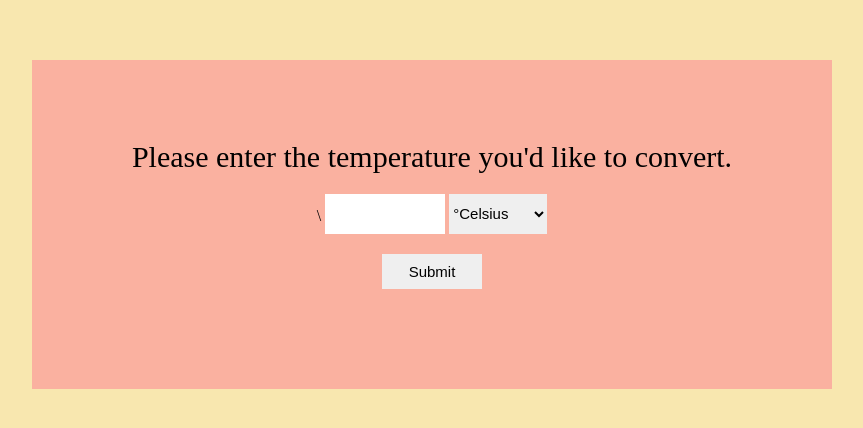
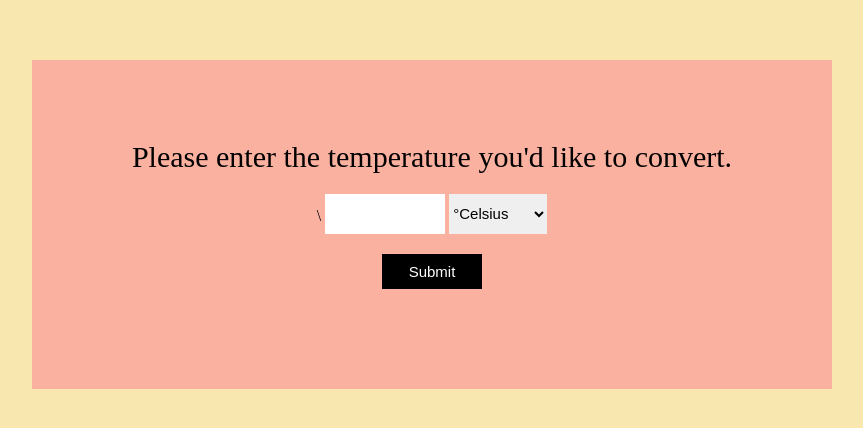
Before and after one commit to abdulfaizaan/temp-converter, a plain HTML site: page temeperture conveter/index.html in a window 1280 px wide. Shown: the part 184-612 px from the top of the page, without its empty margins (216-1079 px from the left). Drawn offline with Linux system fonts and the light colour scheme.

Commit message:
Update style.css

```diff
--- a/temeperture conveter/style.css
+++ b/temeperture conveter/style.css
@@ -51,7 +51,7 @@
  	width:100px;
  	font-size:15px;
  	border:none;
- 	background"#000;
+ 	background:#000;
  	color:white;
  }
 
```
